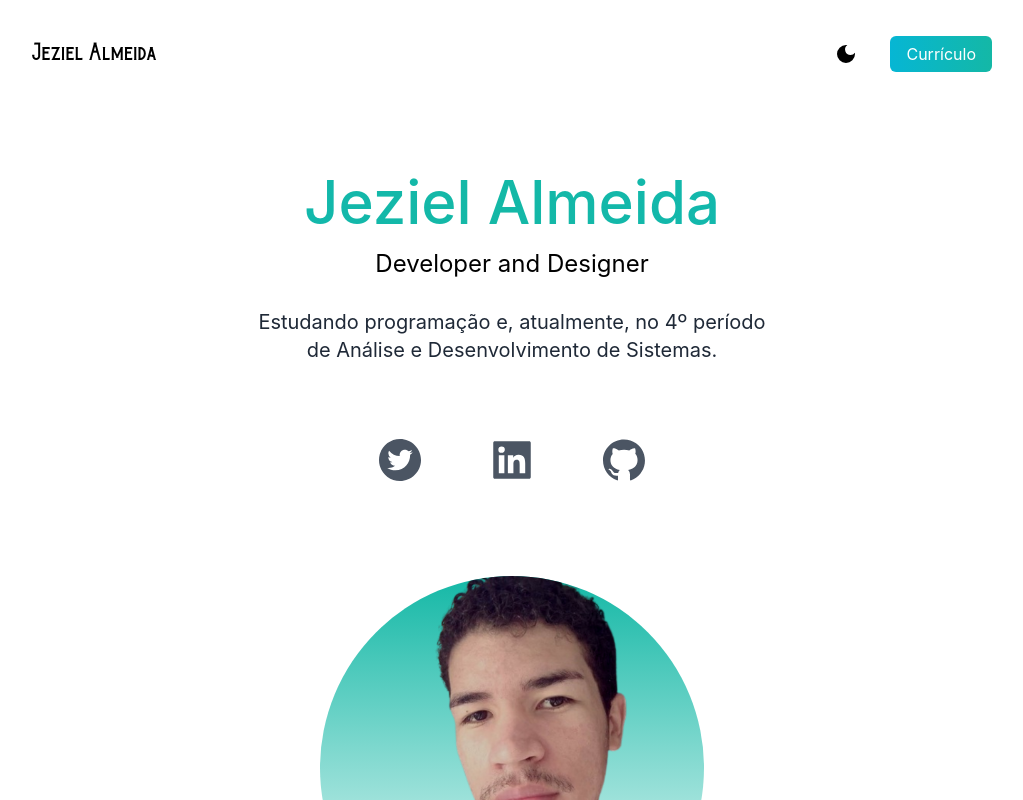
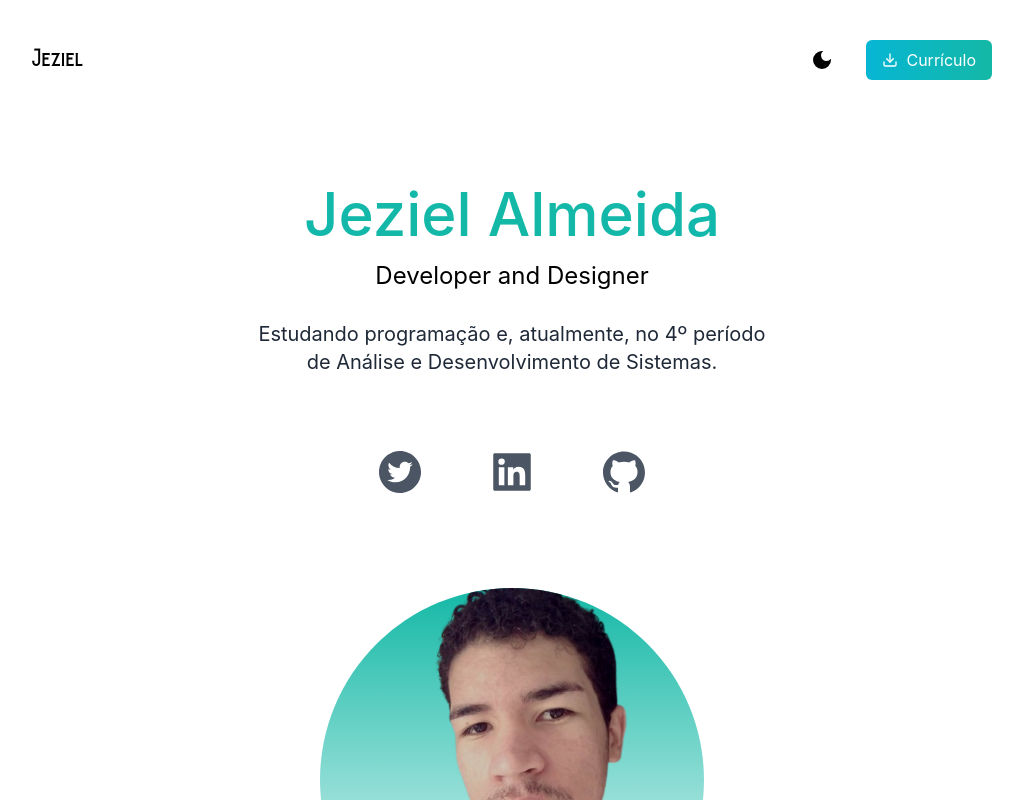
Before and after one commit to jeziel-almeida/Portfolio-Next, a Next.js app: page / in a window 1280 px wide. Shown: the top 800 px of the page, without its empty margins (128-1151 px from the left). Built offline with nearby package versions, Linux system fonts and the light colour scheme.

Commit message:
Download do curriculo adicionado

```diff
--- a/pages/index.js
+++ b/pages/index.js
@@ -1,6 +1,7 @@
 import Head from "next/head";
 import { MdLightMode, MdDarkMode } from "react-icons/md"
 import { AiFillTwitterCircle, AiFillLinkedin, AiFillGithub } from "react-icons/ai";
+import { FiDownload } from "react-icons/fi";
 import Image from "next/image";
 import deved from "../public/devjeziel.png";
 import design from "../public/design.png";
@@ -29,8 +30,8 @@ export default function Home() {
 
       <main className="bg-white px-10 md:px-20 lg:px-40 dark:bg-gray-900">
         <section className="min-h-screen">
-          <nav className="py-10 mb-4 flex justify-between dark:text-white">
-            <h1 className="text-xl font-burtons">Jeziel Almeida</h1>
+          <nav className="py-10 mb-4 flex justify-between items-center dark:text-white">
+            <h1 className="text-xl font-burtons">Jeziel</h1>
             <ul className="flex items-center">
               {!lightIcon
                 ?
@@ -49,7 +50,10 @@ export default function Home() {
                   </li>
               }
               <li>
-                <a className="bg-gradient-to-r from-cyan-500 to-teal-500 text-white px-4 py-2 border-none rounded-md ml-8" href="#">Currículo</a>
+                <div className="bg-gradient-to-r from-cyan-500 to-teal-500 text-white px-4 py-2 border-none rounded-md ml-8 flex items-center">
+			<FiDownload />
+			<a className="ml-2" href="../public/CurriculoJeziel.pdf" download>Currículo</a>
+		</div>
               </li>
             </ul>
           </nav>
```
Also changed, not shown: 1 other file (tests, documents, lock files or other folders).
